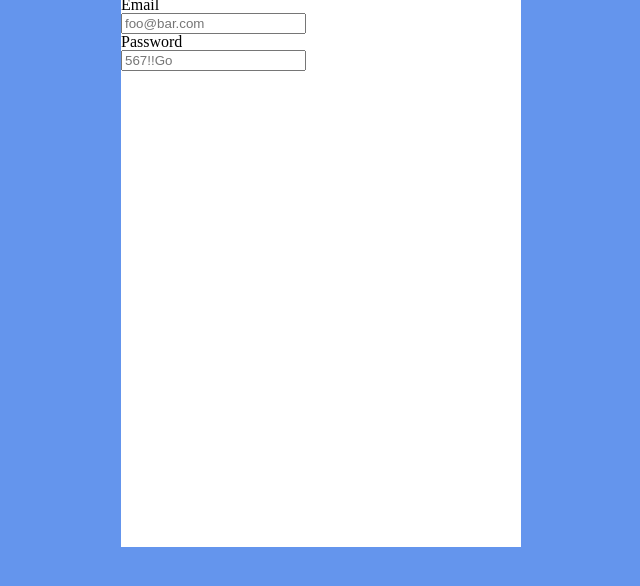
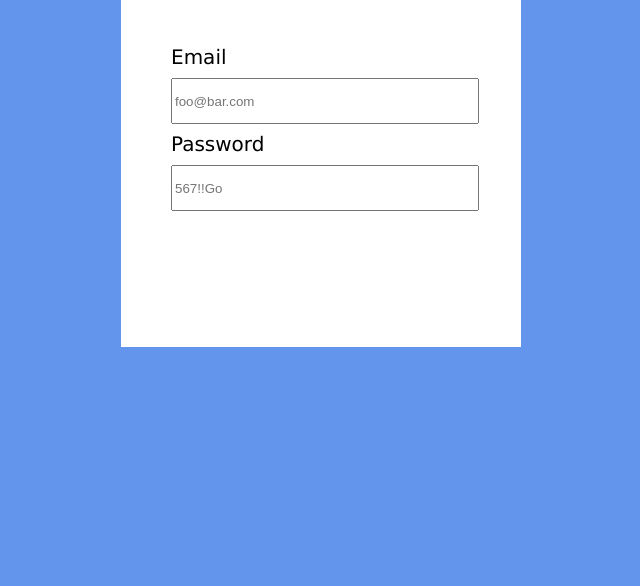
Before and after one commit to Stack22/analogsea, a plain HTML site: page index.html in a window 1280 px wide. Shown: the part 138-724 px from the top of the page, without its empty margins (319-959 px from the left). Drawn offline with Linux system fonts and the light colour scheme.

Commit message:
format inputs and labels

```diff
--- a/main.css
+++ b/main.css
@@ -15,7 +15,7 @@ html	{
 	margin-left: auto;
 	margin-right: auto;
 	width: 400px;
-	height: 600px;
+	height: 400px;
 	background-color: white;
 }
 
@@ -25,6 +25,7 @@ html	{
 	left: 100px;
 	width: 200px;
 	height: 50px;
+	margin-bottom: 50px;
 	/*padding-top: 20px;
 	padding-bottom: 20px;*/
 	text-align: center;
@@ -34,3 +35,19 @@ html	{
 	font-size: 30px;
 	color: grey;
 }
+
+label	{
+	display: block;
+	/*border: 1px dotted black;*/
+	font-family: verdana;
+	font-size: 20px;
+	margin-bottom: -5px;
+	margin-top: 10px;
+	margin-left: 50px;
+}
+
+input	{
+	width: 300px;
+	height: 40px;
+	margin-left: 50px;
+}
```
